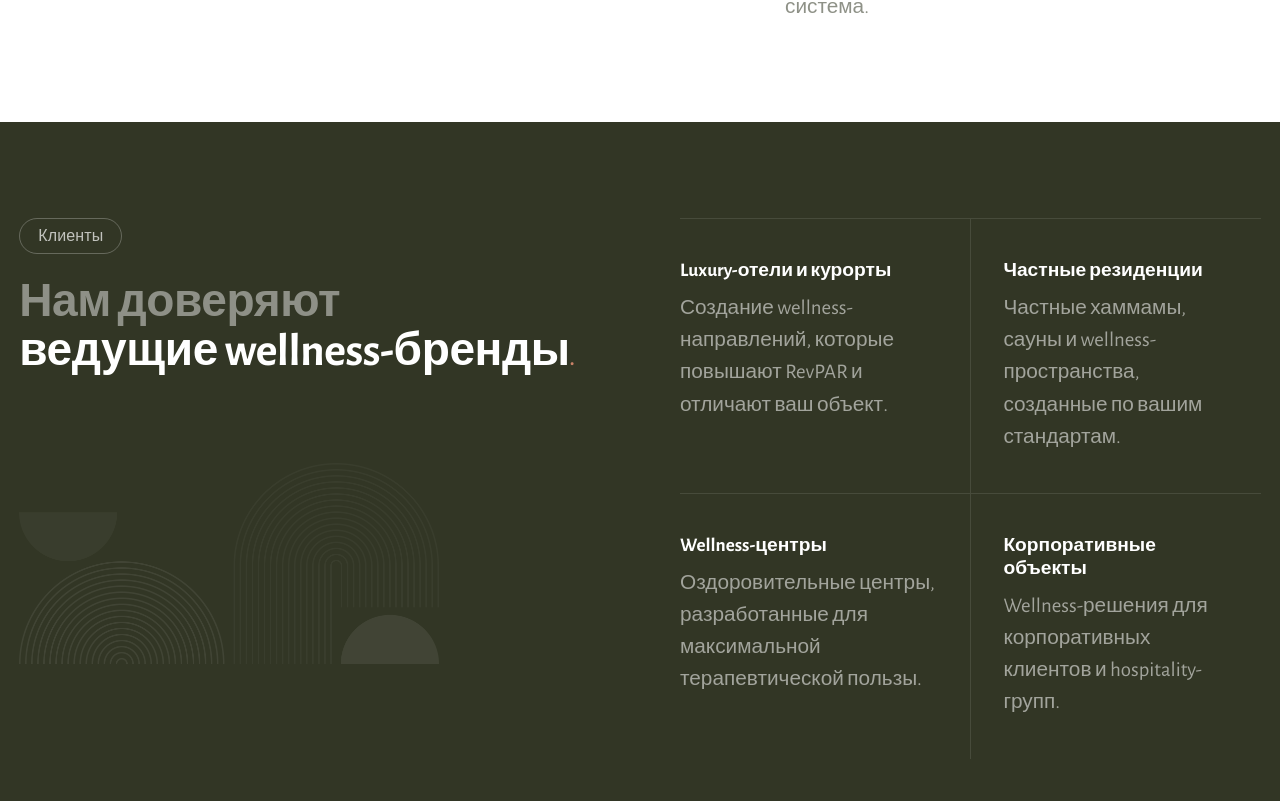
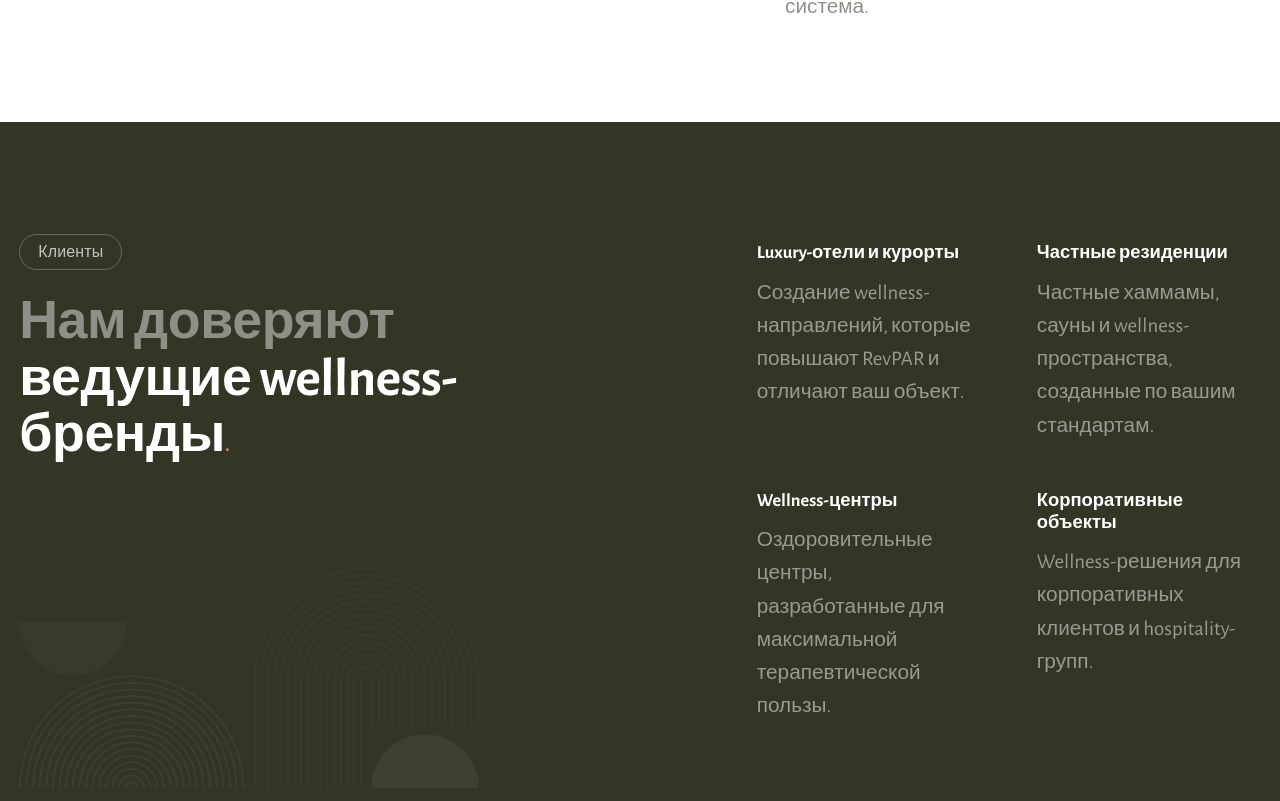
Before and after one commit to digitalcluster25/hws, a React (Vite) app: page / in a window 1280 px wide. Shown: the part 4179-4980 px from the top of the page. Built offline with nearby package versions, Linux system fonts and the light colour scheme.

Commit message:
fix: clients section — remove all borders, fix proportions 56/44, larger heading

```diff
--- a/src/styles/hws.css
+++ b/src/styles/hws.css
@@ -1031,13 +1031,18 @@ select.hws-field { appearance: none; cursor: pointer; }
    Клиенты — Ohio about-ver dark layout
    ───────────────────────────────────────────── */
 .clients-who-section {
-  padding: 6rem max(1.5vw, 16px);
+  padding: 7rem max(1.5vw, 16px);
 }
 .clients-who-inner {
   display: grid;
-  grid-template-columns: 1fr 1fr;
-  gap: 5rem;
+  grid-template-columns: 56fr 44fr;
+  gap: 6rem;
   align-items: start;
+}
+/* увеличиваем заголовок под размер Ohio */
+.clients-who-left .sh-light,
+.clients-who-left .sh-dark {
+  font-size: clamp(2.4rem, 4.2vw, 5rem) !important;
 }
 .clients-who-left {
   display: flex;
@@ -1045,41 +1050,36 @@ select.hws-field { appearance: none; cursor: pointer; }
 }
 .clients-who-shape {
   width: 100%;
-  max-width: 420px;
-  opacity: 0.18;
-  margin-top: 3rem;
+  max-width: 460px;
+  opacity: 0.12;
+  margin-top: 4rem;
   filter: brightness(0) invert(1);
 }
 .clients-who-grid {
   display: grid;
   grid-template-columns: 1fr 1fr;
-  gap: 0;
+  gap: 3rem 3.5rem;
+  padding-top: 0.5rem;
 }
 .clients-who-card {
-  padding: 2.5rem 2rem 2.5rem 0;
-  border-top: 1px solid rgba(255,255,255,0.1);
-}
-.clients-who-card:nth-child(even) {
-  padding-left: 2rem;
-  border-left: 1px solid rgba(255,255,255,0.1);
+  /* без рамок */
 }
 .clients-who-title {
-  font-size: clamp(1.2rem, 1.4vw, 1.5rem) !important;
+  font-size: clamp(1.15rem, 1.3vw, 1.4rem) !important;
   font-weight: 700;
   color: #fff;
-  margin-bottom: 0.6rem;
+  margin-bottom: 0.7rem;
   line-height: 1.2;
 }
 .clients-who-text {
   font-size: 1.3rem !important;
-  color: rgba(255,255,255,0.55);
-  line-height: 1.55;
+  color: rgba(255,255,255,0.5);
+  line-height: 1.6;
 }
-@media (max-width: 900px) {
-  .clients-who-inner { grid-template-columns: 1fr; gap: 3rem; }
-  .clients-who-shape { max-width: 260px; }
+@media (max-width: 960px) {
+  .clients-who-inner { grid-template-columns: 1fr; gap: 3.5rem; }
+  .clients-who-shape { max-width: 300px; }
 }
 @media (max-width: 560px) {
-  .clients-who-grid { grid-template-columns: 1fr; }
-  .clients-who-card:nth-child(even) { padding-left: 0; border-left: none; }
+  .clients-who-grid { grid-template-columns: 1fr; gap: 2rem; }
 }
```
